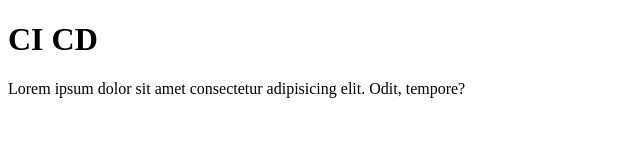
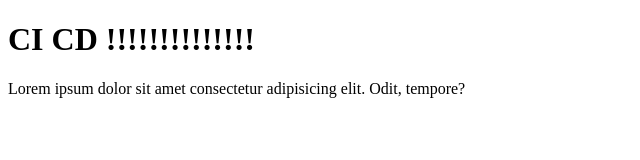
Before and after one commit to saedelbarshly/CICD, a plain HTML site: page index.html in a window 1280 px wide. Shown: the whole page, without its empty margins (0-640 px from the left). Drawn offline with Linux system fonts and the light colour scheme.

Commit message:
dployment

```diff
--- a/index.html
+++ b/index.html
@@ -6,7 +6,7 @@
     <title>Document</title>
 </head>
 <body>
-    <h1>CI CD</h1>
+    <h1>CI CD !!!!!!!!!!!!!!</h1>
     <p>Lorem ipsum dolor sit amet consectetur adipisicing elit. Odit, tempore?</p>
 </body>
 </html>
```
Also changed, not shown: 1 other file.
